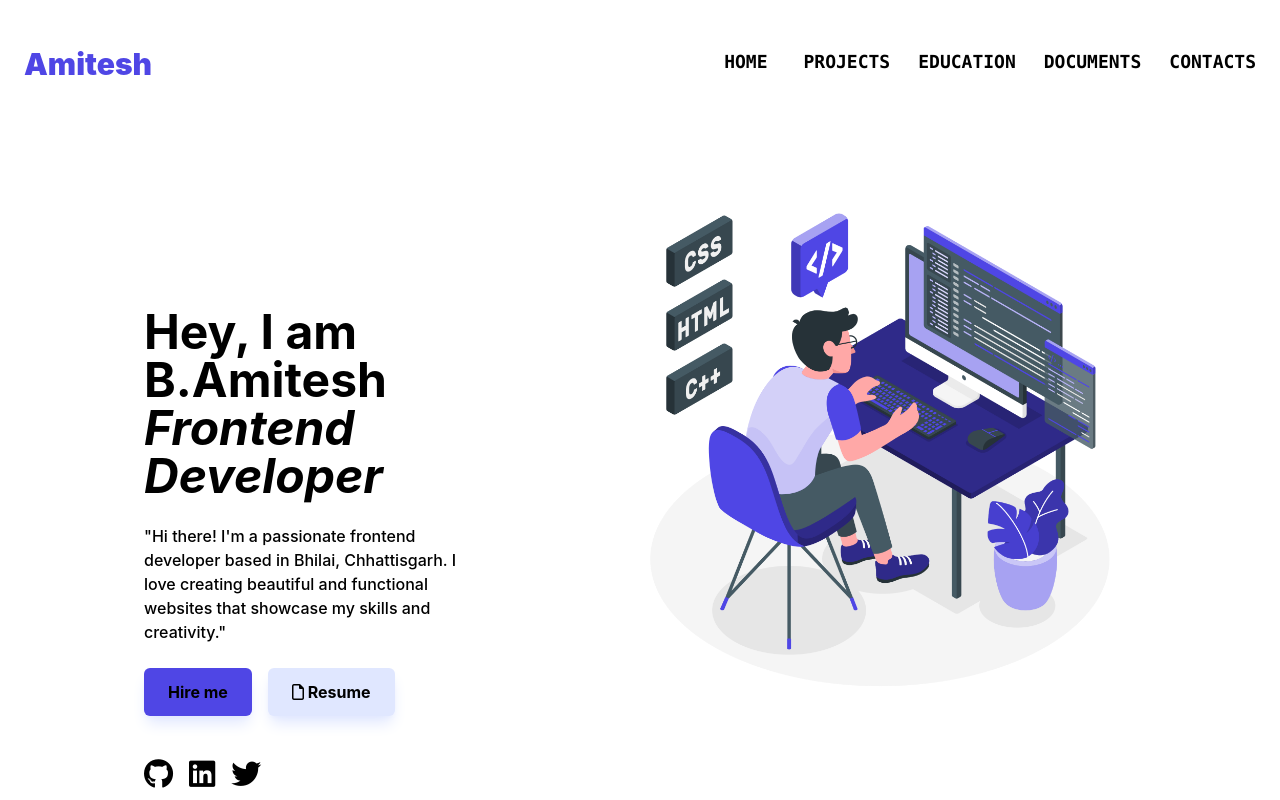
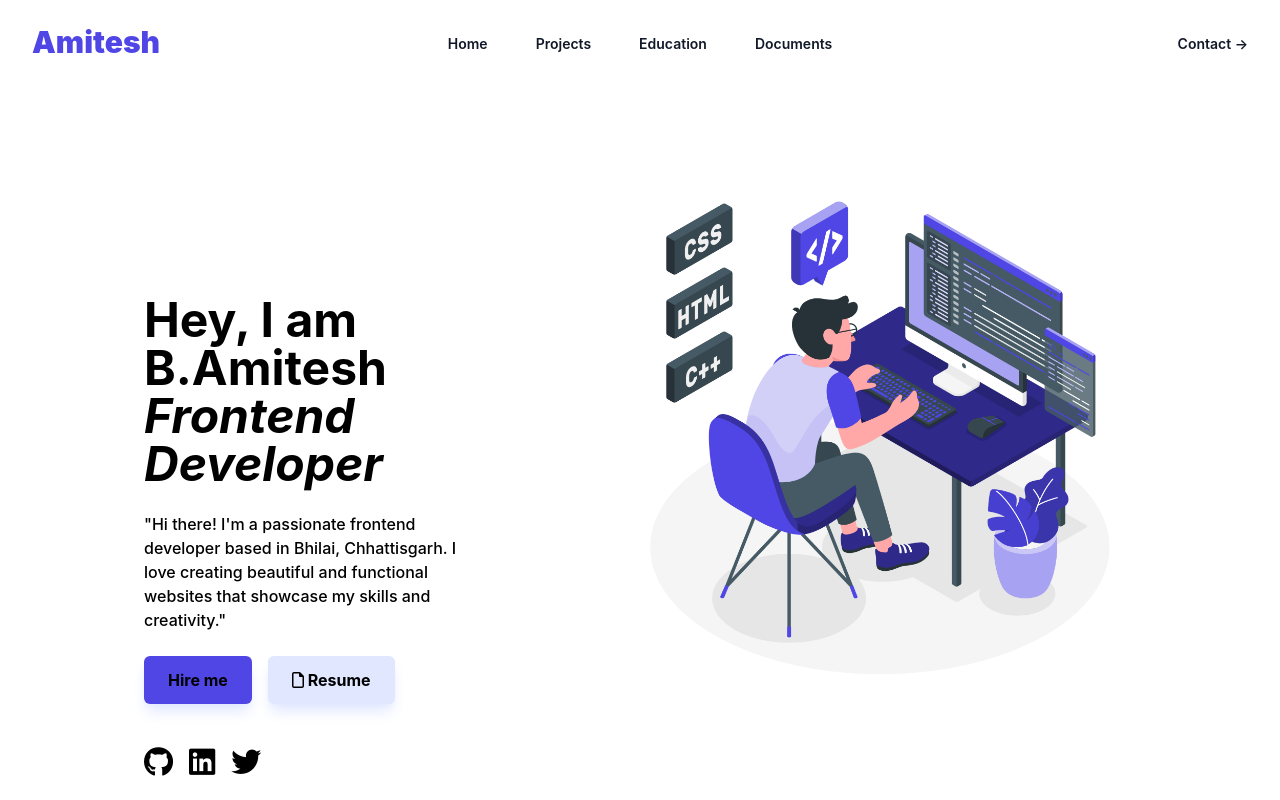
Before and after one commit to amitesh-183/myPortfolioWebsite, a React (Create React App) app: page / in a window 1280 px wide. Shown: the top 800 px of the page. Built offline with nearby package versions, Linux system fonts and the light colour scheme.

Commit message:
Nabar-update

```diff
--- a/package.json
+++ b/package.json
@@ -9,6 +9,7 @@
     "@testing-library/jest-dom": "^5.16.5",
     "@testing-library/react": "^13.4.0",
     "@testing-library/user-event": "^13.5.0",
+    "antd": "^5.4.0",
     "heroicons": "^2.0.16",
     "react": "^18.2.0",
     "react-dom": "^18.2.0",
--- a/src/components/About.jsx
+++ /dev/null
@@ -1,13 +0,0 @@
-import React from "react";
-
-const About = () => {
-  return (
-    <div id="about">
-      <h2 className="uppercase font-black justify-center text-3xl text-center mt-20">
-        {/* About */}
-      </h2>
-    </div>
-  );
-};
-
-export default About;
--- /dev/null
+++ b/src/components/AboutComp.jsx
@@ -0,0 +1,36 @@
+import React from "react";
+import { Steps } from "antd";
+
+const { Step } = Steps;
+
+const AboutComp = () => {
+  return (
+    <>
+      <h2 className="uppercase font-black justify-center text-3xl text-center mt-20">
+        Education
+      </h2>
+      <div className=" justify-center mx-auto">
+        <Steps
+          direction="vertical"
+          style={{ margin: "30px auto", alignItems: "center" }}
+          current={2}
+        >
+          <Step
+            title="Finished"
+            description="completed my 10th and 12th from M.G.M Sen Sec School, Bhilai."
+          />
+          <Step
+            title="In progress"
+            description="Learning MERN Stack and Data Structures."
+          />
+          <Step
+            title="Waiting"
+            description="Waiting for my graduation Results"
+          />
+        </Steps>
+      </div>
+    </>
+  );
+};
+
+export default AboutComp;
--- a/src/components/NavbarComp.jsx
+++ b/src/components/NavbarComp.jsx
@@ -1,64 +1,191 @@
 import React from "react";
 import { Link } from "react-router-dom";
+import { Fragment, useState } from "react";
+import { Dialog, Disclosure, Popover, Transition } from "@headlessui/react";
+import {
+  ArrowPathIcon,
+  Bars3Icon,
+  ChartPieIcon,
+  CursorArrowRaysIcon,
+  FingerPrintIcon,
+  SquaresPlusIcon,
+  XMarkIcon,
+} from "@heroicons/react/24/outline";
+import {
+  ChevronDownIcon,
+  PhoneIcon,
+  PlayCircleIcon,
+} from "@heroicons/react/20/solid";
+
+const products = [
+  {
+    name: "Analytics",
+    description: "Get a better understanding of your traffic",
+    href: "#",
+    icon: ChartPieIcon,
+  },
+  {
+    name: "Engagement",
+    description: "Speak directly to your customers",
+    href: "#",
+    icon: CursorArrowRaysIcon,
+  },
+  {
+    name: "Security",
+    description: "Your customers’ data will be safe and secure",
+    href: "#",
+    icon: FingerPrintIcon,
+  },
+  {
+    name: "Integrations",
+    description: "Connect with third-party tools",
+    href: "#",
+    icon: SquaresPlusIcon,
+  },
+  {
+    name: "Automations",
+    description: "Build strategic funnels that will convert",
+    href: "#",
+    icon: ArrowPathIcon,
+  },
+];
+const callsToAction = [
+  { name: "Watch demo", href: "#", icon: PlayCircleIcon },
+  { name: "Contact sales", href: "#", icon: PhoneIcon },
+];
+
+function classNames(...classes) {
+  return classes.filter(Boolean).join(" ");
+}
 
 const NavbarComp = () => {
-  // const toggleNav = () => {
-  //   const toggle_btn = document.getElementById("toggle_menu");
-  //   const toggle_nav = document.getElementById("toggle_nav");
-  //   toggle_btn.addEventListener("click", () => {
-  //   //   toggle_nav.classList.toggle("active");
-  //   // });
-  //   toggle_nav.classList.toggle(
-  //     "nav_links flex flex-col fixed p-28 top-24 bg-indigo-600 w-full text-center left-0"
-  //   );
+  const [mobileMenuOpen, setMobileMenuOpen] = useState(false);
 
-  //   console.log("hogaya bro");
-  // });
   return (
-    <header>
+    <header className="bg-white">
       <nav
-        className="mx-auto flex max-w-7xl lg:py-4 lg:mx-auto lg:justify-center items-center justify-between px-6"
+        className="mx-auto flex max-w-7xl pt-8 items-center justify-between p-6 lg:px-8"
         aria-label="Global"
       >
-        <div className="flex md:flex lg:flex-1">
+        <div className="flex lg:flex-1">
           <Link to="/">
-            <span className="text-indigo-600 absolute font-black text-3xl">
+            <span className="text-indigo-600 absolute top-6 font-black text-3xl">
               Amitesh
             </span>
           </Link>
         </div>
-        <div className="flex lg:pt-8 md:mr-0 sm:flex-row md:pt-6">
-          <ul
-            id="toggle_nav"
-            className="  mx-auto lg:flex lg:ml-96 font-mono font-semibold uppercase lg:flex-row gap-7 md:flex md:flex-row md:justify-end sm:flex-col"
+        <div className="flex lg:hidden">
+          <button
+            type="button"
+            className="-m-2.5 inline-flex items-center justify-center rounded-md p-2.5 text-gray-700"
+            onClick={() => setMobileMenuOpen(true)}
           >
-            <li className="hover:text-indigo-600 hover:bg-green-400 rounded px-2 hover:scale-110 duration-150 text-lg hover:skew-x-2">
-              <a href="#home">Home</a>
-            </li>
-            <li className="hover:text-indigo-600 hover:scale-110 duration-150 text-lg hover:skew-x-2">
-              <a href="#projects">Projects</a>
-            </li>
-            <li className="hover:text-indigo-600 hover:scale-110 duration-150 text-lg hover:skew-x-2">
-              <a href="#about">Education</a>
-            </li>
-            <li className="hover:text-indigo-600 hover:scale-110 duration-150 text-lg hover:skew-x-2">
-              <Link>Documents</Link>
-            </li>
-            <li className="hover:text-indigo-600 hover:scale-110 duration-150 text-lg hover:skew-x-2">
-              <a href="#contact">Contacts</a>
-            </li>
-          </ul>
-          <div className="flex text-3xl pt-6 lg:hidden md:hidden">
-            <i
-              id="toggle_menu"
-              // onClick={toggleNav()}
-              class="fa fa-bars"
-              aria-hidden="true"
-            ></i>
-          </div>
+            <span className="sr-only">Open main menu</span>
+            <Bars3Icon className="h-6 w-6" aria-hidden="true" />
+          </button>
+        </div>
+        <Popover.Group className="hidden lg:flex lg:gap-x-12">
+          <a
+            href="#home"
+            className="text-sm font-semibold leading-6 text-gray-900"
+          >
+            Home
+          </a>
+          <a
+            href="#projects"
+            className="text-sm font-semibold leading-6 text-gray-900"
+          >
+            Projects
+          </a>
+          <a
+            href="#about"
+            className="text-sm font-semibold leading-6 text-gray-900"
+          >
+            Education
+          </a>
+          <a
+            href="#document"
+            className="text-sm font-semibold leading-6 text-gray-900"
+          >
+            Documents
+          </a>
+        </Popover.Group>
+        <div className="hidden lg:flex lg:flex-1 lg:justify-end">
+          <a
+            href="#contact"
+            className="text-sm font-semibold leading-6 text-gray-900"
+          >
+            Contact <span aria-hidden="true">&rarr;</span>
+          </a>
         </div>
       </nav>
+      <Dialog
+        as="div"
+        className="lg:hidden"
+        open={mobileMenuOpen}
+        onClose={setMobileMenuOpen}
+      >
+        <div className="fixed inset-0 z-10" />
+        <Dialog.Panel className="fixed inset-y-0 right-0 z-10 w-full overflow-y-auto bg-white px-6 py-6 sm:max-w-sm sm:ring-1 sm:ring-gray-900/10">
+          <div className="flex items-center justify-between pb-8">
+            <Link to="/">
+              <span className="text-indigo-600 absolute font-black text-3xl">
+                Amitesh
+              </span>
+            </Link>
+
+            <button
+              type="button"
+              className="-m-2.5 rounded-md p-2.5 text-gray-700"
+              onClick={() => setMobileMenuOpen(false)}
+            >
+              <span className="sr-only">Close menu</span>
+              <XMarkIcon className="h-6 w-6" aria-hidden="true" />
+            </button>
+          </div>
+          <div className="mt-6 flow-root">
+            <div className="-my-6 divide-y divide-gray-500/10">
+              <div className="space-y-2 py-6">
+                <a
+                  href="#home"
+                  className="-mx-3 block rounded-lg px-3 py-2 text-base font-semibold leading-7 text-gray-900 hover:bg-green-400 hover:text-white hover:scale-100 duration-150 hover:skew-x-2"
+                >
+                  Home
+                </a>
+                <a
+                  href="#projects"
+                  className="-mx-3 block rounded-lg px-3 py-2 text-base font-semibold leading-7 text-gray-900 hover:bg-green-400 hover:text-white hover:scale-100 duration-150 hover:skew-x-2"
+                >
+                  Projects
+                </a>
+
+                <a
+                  href="#about"
+                  className="-mx-3 block rounded-lg px-3 py-2 text-base font-semibold leading-7 text-gray-900 hover:text-white hover:bg-green-400 hover:scale-100 duration-150 hover:skew-x-2"
+                >
+                  Education
+                </a>
+                <a
+                  href="#document"
+                  className="-mx-3 block rounded-lg px-3 py-2 text-base font-semibold leading-7 text-gray-900 hover:text-white hover:bg-green-400 hover:scale-100 duration-150 hover:skew-x-2"
+                >
+                  Documents
+                </a>
+              </div>
+              <div className="py-6">
+                <a
+                  href="#contact"
+                  className="-mx-3 block rounded-lg px-3 py-2.5 text-base font-semibold leading-7 text-gray-900 hover:text-white hover:bg-green-400 hover:scale-100 duration-150 hover:skew-x-2"
+                >
+                  Contacts
+                </a>
+              </div>
+            </div>
+          </div>
+        </Dialog.Panel>
+      </Dialog>
     </header>
   );
 };
-export default NavbarComp
+
+export default NavbarComp;
--- a/src/screens/HomeScreen.jsx
+++ b/src/screens/HomeScreen.jsx
@@ -1,5 +1,5 @@
 import React from "react";
-import About from "../components/About";
+import AboutComp from "../components/AboutComp";
 import Contact from "../components/Contact";
 import FooterComp from "../components/FooterComp";
 import NavbarComp from "../components/NavbarComp";
@@ -61,7 +61,7 @@ const HomeScreen = () => {
 
       <Projects />
 
-      <About />
+      <AboutComp />
 
       <Contact />
 
```
Also changed, not shown: 1 other file (tests, documents, lock files or other folders).
